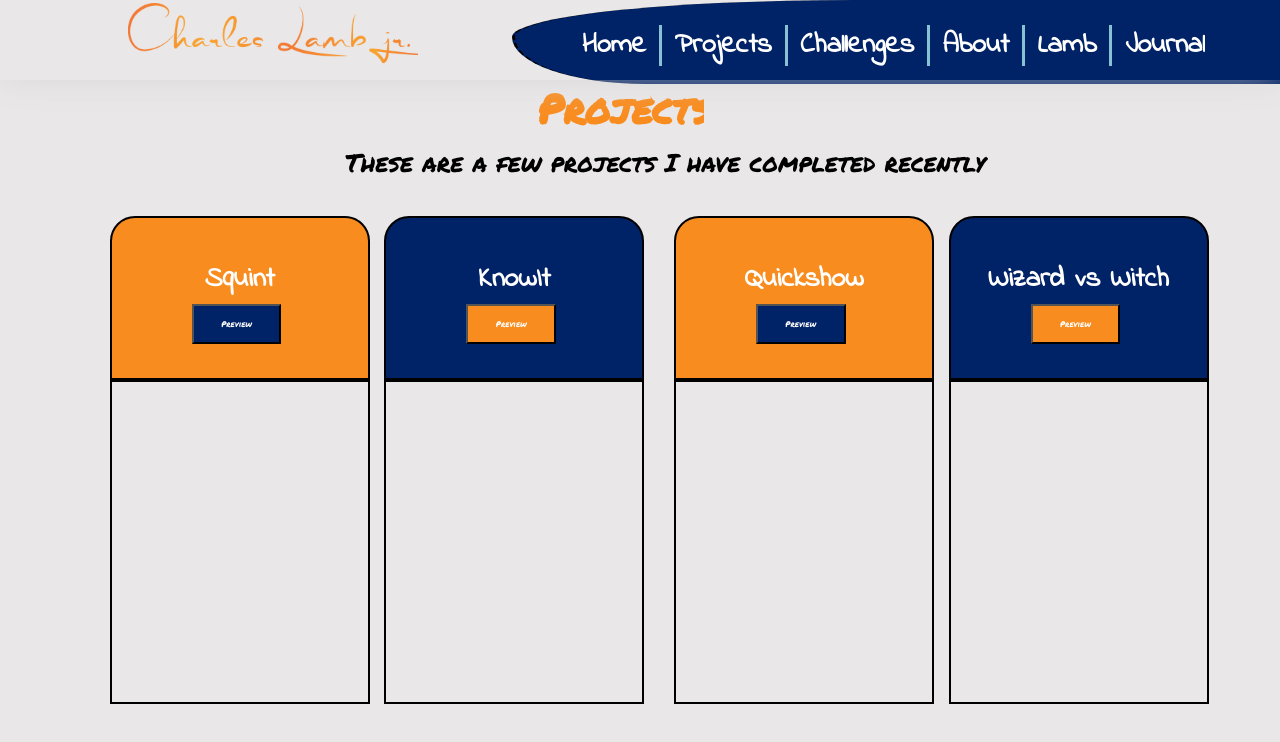
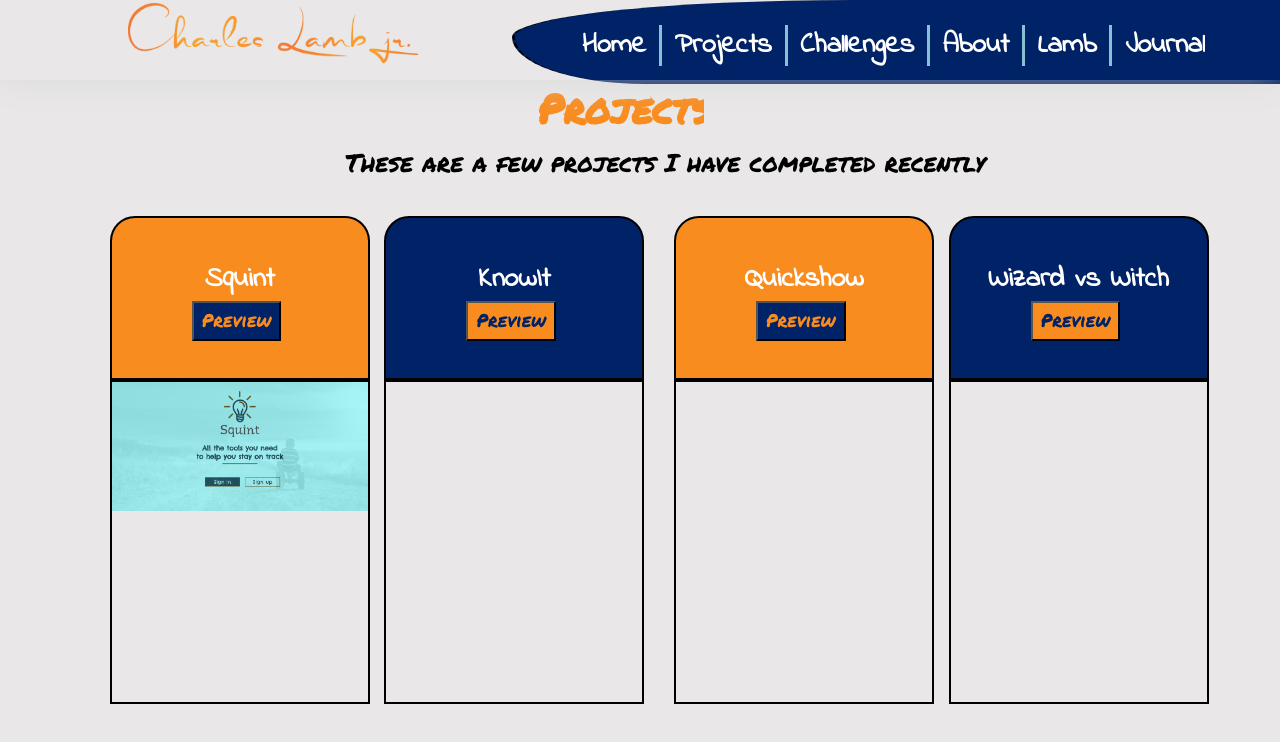
Before and after one commit to cyberstizz/charleslambjr, a React (Create React App) app: page /projects in a window 1280 px wide. Shown: the top 742 px of the page. Built offline with nearby package versions, Linux system fonts and the light colour scheme; a web font is replaced by a local one.

Commit message:
added a screenshot of the squint splach page inot the projects component state and used props to pass it to the first card component

```diff
--- a/src/components/Card.css
+++ b/src/components/Card.css
@@ -11,7 +11,6 @@ border: solid 2px black;
 #cardTitle{
     text-align: center;
     position: relative;
-
 }
 
 #cardTop{
--- a/src/components/Card.js
+++ b/src/components/Card.js
@@ -5,10 +5,10 @@ import './Card.css';
 const Card = (props) => {
     return (
         <div id='wholeCard'>
-            <div id='cardTop' style={{backgroundColor: props.backgroundColor}}><br />  {props.title} <br /> <button style={{backgroundColor: props.buttonColor, 'font-size': '8px', 'font-family': 'Permanent Marker, cursive',
-width: '7vw', height: '5vh', marginRight: '.5vw', color: 'white'}}>Preview</button></div>
+        <div id='cardTop' style={{backgroundColor: props.backgroundColor}}><br />  {props.title} <br /> <a href='https://squint.netlify.app/'><button style={{backgroundColor: props.buttonColor, 'font-size': '18px', 'font-family': 'Permanent Marker, cursive',
+width: '7vw', height: '5vh', marginRight: '.5vw', color: props.backgroundColor}}>Preview</button></a></div>
         <div id="entireCardBody">
-        <div id="cardTitle"></div>
+        <div id="cardTitle" style={{backgroundImage: props.backgroundImage, backgroundSize: '100%', height: '40vh', width: '20vw', backgroundPosition: 'contain', backgroundRepeat: 'no-repeat'}}></div>
         </div>
         </div>
     )
--- a/src/components/Projects.js
+++ b/src/components/Projects.js
@@ -2,6 +2,7 @@ import React from 'react';
 import '../App.css';
 import './Projects.css';
 import Card from './Card';
+import background from "../squintScreenshot.png";
 
 class Projects extends React.Component{
     constructor(props){
@@ -9,6 +10,7 @@ class Projects extends React.Component{
 
         this.state ={
             cardOneTitle: 'Squint',
+            cardOneBackgroundImage: `url(${background})`,
             cardOneButtonColor: 'rgb(0, 34, 102)',
             cardOneTopColor: 'rgb(249, 140, 31)',
             cardTwoTitle: 'KnowIt',
@@ -36,7 +38,7 @@ return (
         <div className="projectsTitle">Projects</div>
         <div className="projectsInfoDiv">These are a few projects I have completed recently</div>
         <div id="cardsDiv">
-        <Card title={this.state.cardOneTitle} buttonColor={this.state.cardOneButtonColor} backgroundColor={this.state.cardOneTopColor} description={this.state.cardOneDescription} /> <Card title={this.state.cardTwoTitle} buttonColor={this.state.cardTwoButtonColor} description={this.state.cardTwoDescription} backgroundColor={this.state.cardTwoTopColor} /> <br/><br/><n/>
+        <Card title={this.state.cardOneTitle}  backgroundImage={this.state.cardOneBackgroundImage} buttonColor={this.state.cardOneButtonColor} backgroundColor={this.state.cardOneTopColor} description={this.state.cardOneDescription} /> <Card title={this.state.cardTwoTitle} buttonColor={this.state.cardTwoButtonColor} description={this.state.cardTwoDescription} backgroundColor={this.state.cardTwoTopColor} /> <br/><br/><n/>
         <Card title={this.state.cardThreeTitle} buttonColor={this.state.cardThreeButtonColor} description={this.state.cardThreeDescription} backgroundColor={this.state.cardThreeTopColor} /> <Card title={this.state.cardFourTitle} description={this.state.cardFourDescription} buttonColor={this.state.cardFourButtonColor} backgroundColor={this.state.cardFourTopColor} />
 
         </div>
```
Also changed, not shown: src/squintScreenshot.png (added).
